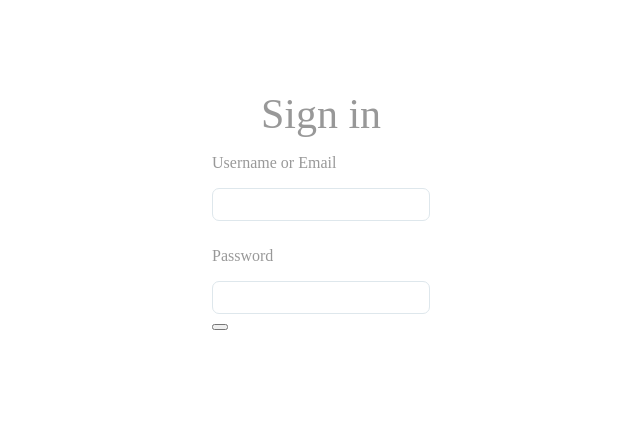
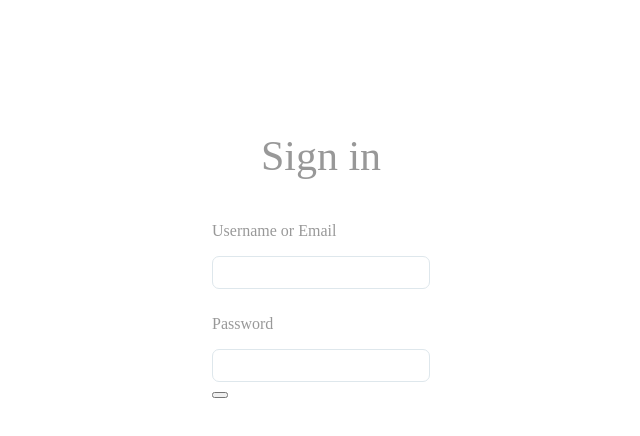
Before and after one commit to watanabeJunna/auto_operator.front, a Next.js app: page /account/signin in a window 1280 px wide. Shown: the top 436 px of the page, without its empty margins (319-959 px from the left). Built offline with nearby package versions, Linux system fonts and the light colour scheme.

Commit message:
ref: code clean up

```diff
--- a/pages/account/signin.tsx
+++ b/pages/account/signin.tsx
@@ -1,13 +1,12 @@
-import { Container } from "../../components/Container"
 import styled, { css } from "styled-components"
 import React, { RefObject } from "react"
+import { Container } from "../../components/Container"
 
-export default () => (<>
+export default () => (
     <Container>
         <Form>
         </Form>
-    </Container>
-</>)
+    </Container>)
 
 type IProps = {}
 
@@ -18,9 +17,8 @@ class Form extends React.Component<IProps> {
         return (
             <FormContainer>
                 <FormTitle>
-                    Sign in
+                    <p>Sign in</p>
                 </FormTitle>
-                <FormStyle>
                 {/* <input
                         ref={this.inputRef}
                         placeholder="Hover to focus!"
@@ -37,11 +35,16 @@ class Form extends React.Component<IProps> {
                 </PasswordLabel>
                 <PasswordInput />
                 <SubmitButton />
-                </FormStyle>
-            </FormContainer >
+            </FormContainer>
         )
     }
 }
+
+const FormContainer = styled.div`
+    padding: 40px  0 20px;
+    margin: 0 auto;
+    justify-content: space-around;
+`
 
 const FormTitle = styled.div`
     font-size: 42px;
@@ -62,21 +65,12 @@ const PasswordLabel = styled.div`
     ${LabelBaseStyle}
 `
 
-const FormContainer = styled.div`
-    padding: 40px  0 20px;
-    margin: 0 auto;
-`
-
 const InputBaseStyle = css`
     width: 200px;
     margin-bottom: 10px;
     border-radius: 7px;
     border: 1px solid #dee7ec;
     padding: 8px;
-`
-
-const FormStyle = styled.form`
-    justify-content: space-around;
 `
 
 const UsernameInput = styled.input.attrs(() => ({
```
Lines whose indentation alone changed are shown as unchanged.
